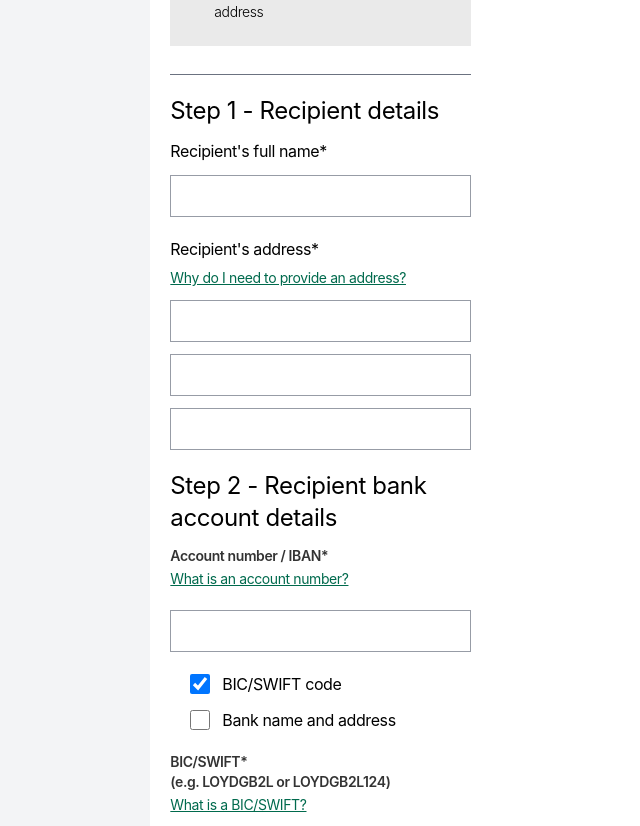
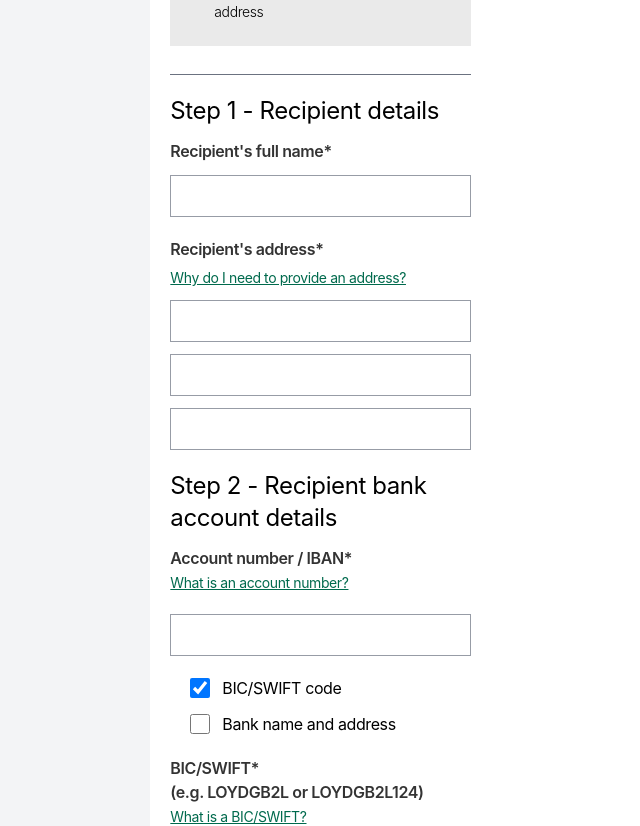
Before and after one commit to Ola157/liquidStore, a React (Create React App) app: page /paynew in a window 1280 px wide. Shown: the part 880-1706 px from the top of the page, without its empty margins (63-703 px from the left). Built offline with nearby package versions, Linux system fonts and the light colour scheme; sample sign-in values are in the browser's storage.

Commit message:
gatewayReviewII

```diff
--- a/src/components/MakePayment/NewPayee.jsx
+++ b/src/components/MakePayment/NewPayee.jsx
@@ -45,10 +45,10 @@ const NewPayee = React.memo(({ payNew, onClick }) => {
                 </div>
                 <div>
                     <label className='block mb-2 text-lg font-semibold'>Account number</label>
-                    <input className='py-2 block px-2 border border-black/70 w-full md:w-6/12' placeholder='Enter sort code' />
+                    <input className='py-2 block px-2 border border-black/70 w-full md:w-6/12' placeholder='Account number' />
                 </div>
                 <div>
-                    <div className='flex gap-x-2'>
+                    <div className='flex gap-x-1'>
                         <input type='checkbox' className='py-2 inline-block border-black/70 w-1/12' />
                         <p className='text-lg w-11/12'>Is this a business</p>
                     </div>
--- a/src/components/NewPayeeComponent/ChooseMethod.jsx
+++ b/src/components/NewPayeeComponent/ChooseMethod.jsx
@@ -10,7 +10,7 @@ const ChooseMethod = ({ onChange, isBank }) => {
     return (
         <div className='my-5 border-b-gray-500 w-full relative overflow-visible'>
             <p className='text-2xl font-normal mb-3'> Step 2 - Recipient bank account details</p>
-            <p className='text-sm font-semibold text-black/80'>Account number / IBAN*</p>
+            <p className='text-base font-semibold text-black/80'>Account number / IBAN*</p>
             <button
                 onClick={() => dispatch(setInformation('account'))}
                 className='text-sm font-normal underline text-theme'>What is an account number?</button>
--- a/src/components/NewPayeeComponent/PaymentMethod.jsx
+++ b/src/components/NewPayeeComponent/PaymentMethod.jsx
@@ -10,8 +10,8 @@ const PaymentMethod = ({ isBank }) => {
 
     return (!isBank ?
         <div className='w-full relative'>
-            <p className='text-sm font-semibold text-black/80'>BIC/SWIFT*</p>
-            <p className='text-sm font-semibold text-black/80'>(e.g. LOYDGB2L or LOYDGB2L124)</p>
+            <p className='text-base font-semibold text-black/80'>BIC/SWIFT*</p>
+            <p className='text-base font-semibold text-black/80'>(e.g. LOYDGB2L or LOYDGB2L124)</p>
             <button onClick={() => dispatch(setInformation('swift'))} className='underline text-theme text-sm '>What is a BIC/SWIFT?</button>
             <div className='my-5'>
                 <input id='address' className='border py-2 w-full px-1 inline-block border-gray-500/70' required />
@@ -32,14 +32,14 @@ const PaymentMethod = ({ isBank }) => {
         </div>
         :
         <div className='w-full relative'>
-            <p className='text-sm font-semibold text-black/80'>Bank name*</p>
+            <p className='text-base font-semibold text-black/80'>Bank name*</p>
             <button
                 onClick={() => dispatch(setInformation('bankaddress'))}
                 className='underline text-theme text-sm '>Why do I need to provide a bank name and address?</button>
             <div className='my-5'>
                 <input id='address' className='border py-2 w-full inline-block px-1 border-gray-500/70' required />
             </div>
-            <p className='text-sm font-semibold mb-3 text-black/80'>Bank address*</p>
+            <p className='text-base font-semibold mb-3 text-black/80'>Bank address*</p>
             <div className='mb-5 flex flex-col gap-y-3'>
                 <input id='address' className='border py-2 w-full inline-block px-1 border-gray-500/70' required />
                 <input id='address' className='border py-2 w-full inline-block px-1 border-gray-500/70' required />
--- a/src/components/NewPayeeComponent/RecipientDetails.jsx
+++ b/src/components/NewPayeeComponent/RecipientDetails.jsx
@@ -32,11 +32,11 @@ const RecipientDetails = () => {
             <div className='w-full relative overflow-hidden'>
                 <p className='text-2xl font-normal mb-3'>Step 1 - Recipient details</p>
                 <div className='mb-5'>
-                    <label htmlFor='full name' className='block mb-3'>Recipient's full name*</label>
+                    <label htmlFor='full name' className='block text-base font-semibold mb-3 text-black/80'>Recipient's full name*</label>
                     <input id='full name' className='border py-2 w-full px-1 inline-block border-gray-500/70' required />
                 </div>
                 <div>
-                    <label htmlFor='address' className='block mb-1'>Recipient's address*</label>
+                    <label htmlFor='address' className='block mb-1 text-base font-semibold text-black/80'>Recipient's address*</label>
                     <button
                         onClick={() => dispatch(setInformation('address'))}
                         className='text-theme underline text-sm mb-3'>Why do I need to provide an address?</button>
@@ -51,7 +51,7 @@ const RecipientDetails = () => {
                         <div className='absolute right-2 top-2'>
                             <button onClick={() => dispatch(setInformation(false))}><XMarkIcon className='size-6 text-white' /></button>
                         </div>
-                        <p className='text-lg font-medium'>Recipient's address</p>
+                        <p className='text-sm font-semibold mb-3 text-black/80'>Recipient's address</p>
                         <p className='text-sm'>To help combat fraud, banks require the recipient's full address in the address fields.</p>
                         <BiSolidDownArrow className='text-theme inline-block -bottom-3 absolute left-8' />
                     </div>
```
